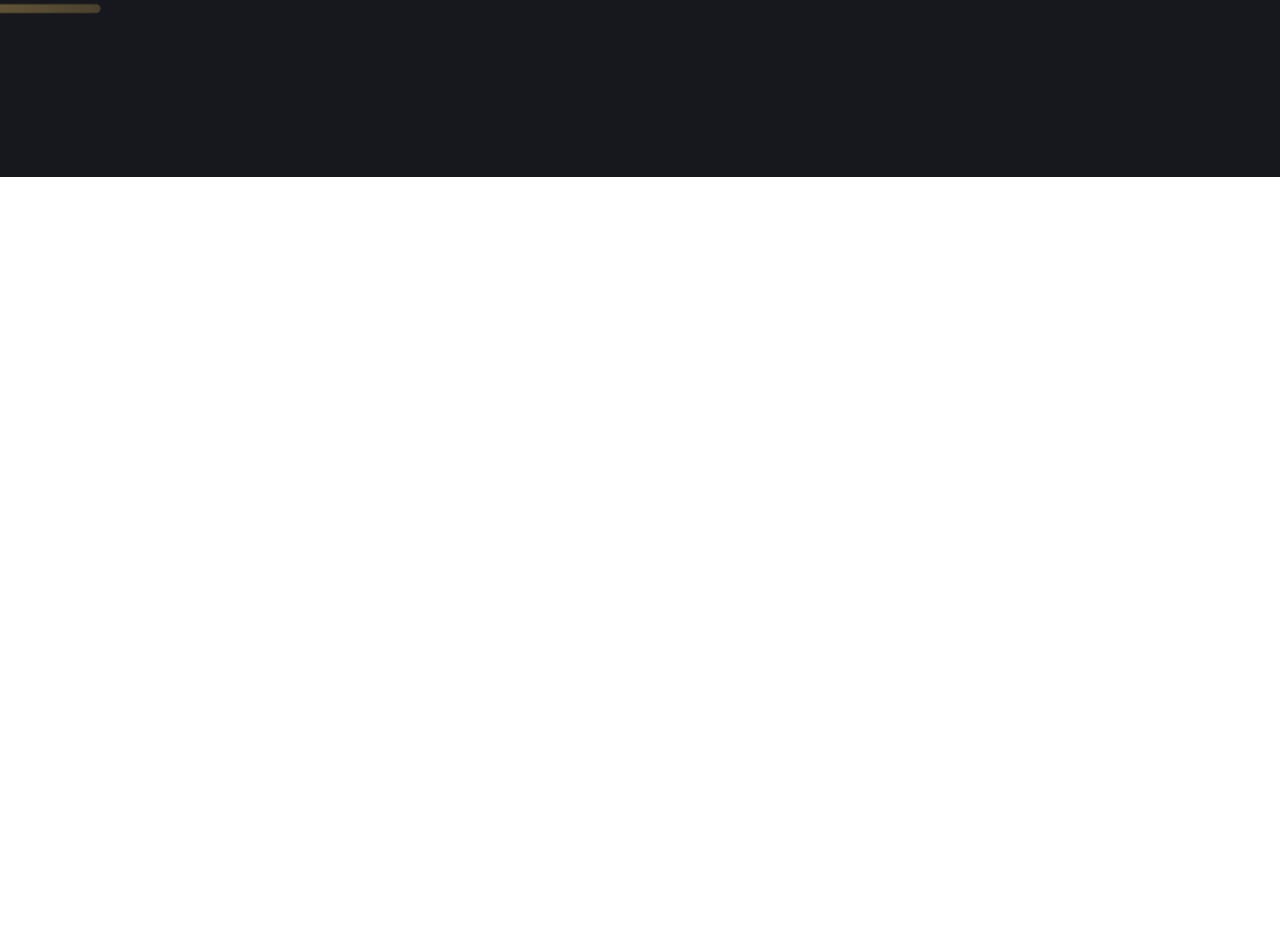
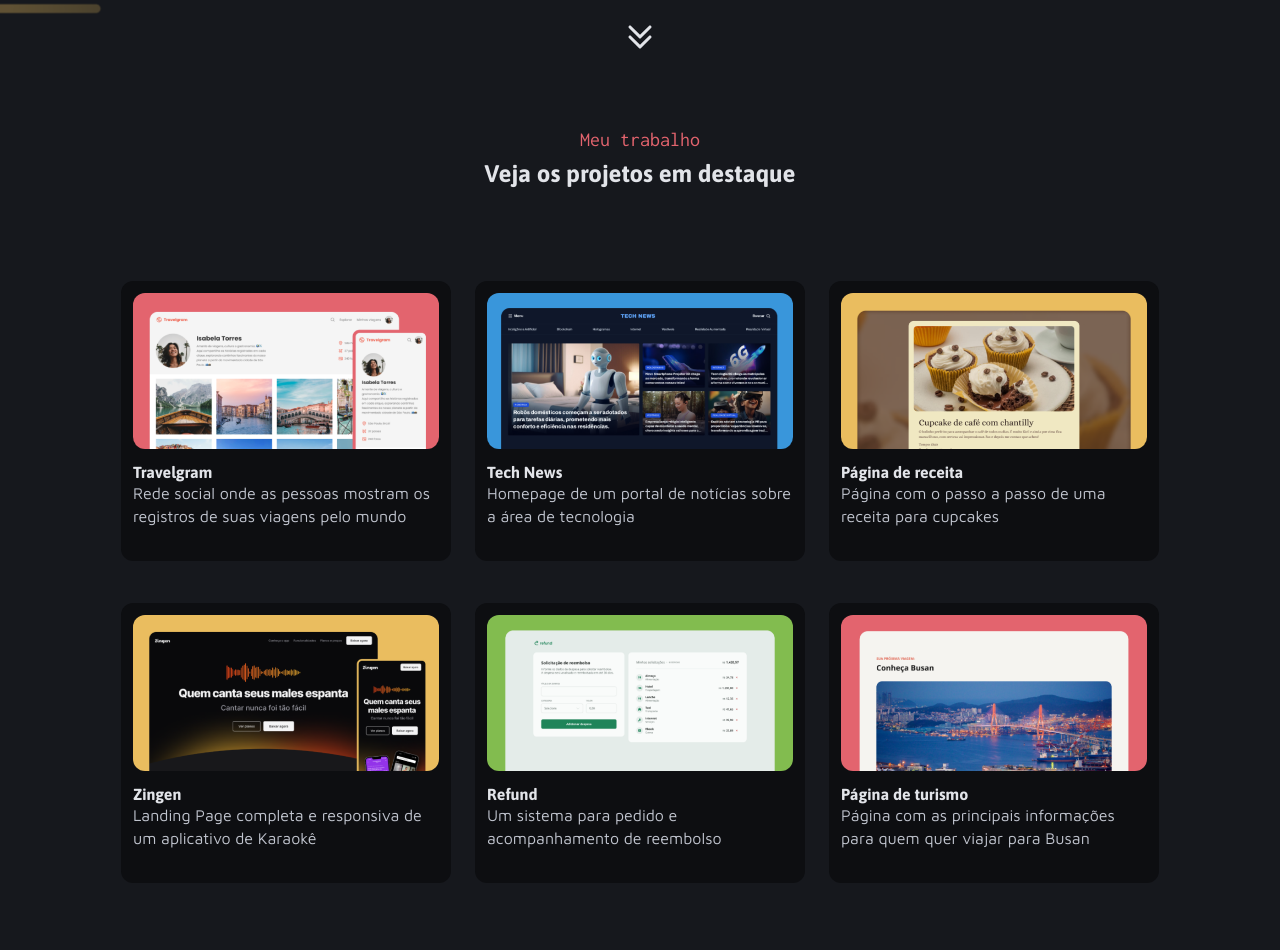
Before and after one commit to dyingsoldier/desafio-portfolio-dev, a plain HTML site: page index.html in a window 1280 px wide. Shown: the part 573-1523 px from the top of the page. Before the commit the page ends 800 px from the top, so only its background shows below. Drawn offline with Linux system fonts and the light colour scheme.

Commit message:
sto derretido, por hoje ta bom

```diff
--- a/index.html
+++ b/index.html
@@ -36,11 +36,12 @@
             </div>
         </div>
 
-    </header>
+        </header>
 
-            <div id="tags">
+        <div id="tags">
+
         <div class="gray">
-            <img class="img" src="assets/icons/GitHub.svg" alt="github">
+            <img src="assets/icons/GitHub.svg" alt="github">
             <span class="text-md-maven"> Github</span>
         </div>
 
@@ -68,9 +69,84 @@
             <img src="assets/icons/Node.js.svg" alt="Node">
             <span class="text-md-maven">Node.js</span>
         </div>
-            </div>
 
+        </div>
+                <div class="seta">
+                    <a href="">
+                    <img src="assets/icons/CaretDoubleDown.svg" alt="seta">
+                    </a>
+                </div>
     </div>
+
+        <div id="projetos">
+            <header class="cabeca">
+                <h1 class="red subtitle"> Meu trabalho </h1>
+                <h2 class="text-md-asap">Veja os projetos em destaque</h2>
+            </header>
+
+        <div class="grid grid-template-column gap24">
+                <div class="fundo">
+                <a class="textosem" href="">
+                    <img class="img2 " src="assets/imagens/Thumbnail_Project-01.png" alt="">
+                    <p class="marginzin">
+                        <h2 class="text-sm-asap">Travelgram</h2>
+                        <span class="text-md-maven">Rede social onde as pessoas mostram os registros de suas viagens pelo mundo</span>
+                    </p>
+                </a>
+                </div>
+
+                <div class="fundo">
+                <a class="textosem" href="">
+                    <img class="img2" src="assets/imagens/Thumbnail_Project-02.png" alt="">
+                    <p class="marginzin">
+                        <h2 class="text-sm-asap">Tech News</h2>
+                        <span class="text-md-maven">Homepage de um portal de notícias sobre a área de tecnologia</span>
+                    </p>
+                </a>
+                </div>
+
+                <div class="fundo">
+                <a class="textosem" href="">
+                    <img class="img2" src="assets/imagens/Thumbnail_Project-03.png" alt="">
+                    <p class="marginzin">
+                        <h2 class="text-sm-asap">Página de receita</h2>
+                        <span class="text-md-maven">Página com o passo a passo de uma receita para cupcakes</span>
+                    </p>
+                </a>
+                </div>
+
+                <div class="fundo">
+                <a class="textosem" href="">
+                    <img class="img2" src="assets/imagens/Thumbnail_Project-04.png" alt="">
+                    <p class="marginzin">
+                        <h2 class="text-sm-asap">Zingen</h2>
+                        <span class="text-md-maven">Landing Page completa e responsiva de um aplicativo de Karaokê</span>
+                    </p>
+                </a>
+                </div>
+
+                <div class="fundo">
+                <a class="textosem" href="">
+                    <img class="img2" src="assets/imagens/Thumbnail_Project-05.png" alt="">
+                    <p class="marginzin">
+                        <h2 class="text-sm-asap">Refund</h2>
+                        <span class="text-md-maven">Um sistema para pedido e acompanhamento de reembolso </span>
+                    </p>
+                </a>
+                </div>
+
+                <div class="fundo">
+                <a class="textosem" href="">
+                    <img class="img2" src="assets/imagens/Thumbnail_Project-06.png" alt="">
+                    <p class="marginzin">
+                        <h2 class="text-sm-asap">Página de turismo</h2>
+                        <span class="text-md-maven">Página com as principais informações para quem quer viajar para Busan</span>
+                    </p>
+                </a>
+                </div>
+        </div>
+
+        </div>
 
 </div>
 </body>
--- a/style/header.css
+++ b/style/header.css
@@ -5,7 +5,7 @@
     background-size: cover;
 }
 #intro{
-    align-content: center;
+    align-content: start;
 }
 #tags{
     display: flex;
@@ -16,6 +16,7 @@
 }
 
 .muie{
+    margin-top: 120px;
     display: flex;
     justify-content: center;
     align-items: end;
@@ -34,6 +35,11 @@
     }
 }
 
-#header{
-
+#projetos{
+background-color: var(--gray-200);
+/* width: 1366px; */
+height: 917px;
+padding: 72px 120px;
+display: grid;
+justify-content: center;
 }
--- a/style/utility.css
+++ b/style/utility.css
@@ -11,6 +11,15 @@ margin-bottom: 8px;
 font: var(--text-lg-asap);
 color: var(--gray-600);
 margin-bottom: 20px;
+}
+.text-sm-asap{
+font: var(--text-sm-asap);
+color: var(--gray-600);
+
+}
+.text-md-asap{
+font: var(--text-md-asap);
+color: var(--gray-600);
 }
 
 .text-md-maven{
@@ -44,5 +53,60 @@ font: var(--text-sm-maven);
     position: relative;
     top: 10px;
     right: 40px;
+}
 
+.seta{
+    display: flex;
+    justify-content: center;
+    align-items: center;
+    margin-top: 92px;
+    /* margin-bottom: 50px; */
 }
+
+.cabeca{
+    display: flex;
+    flex-direction: column;
+    align-items: center;
+    margin-bottom: 56px;
+}
+
+.grid{
+    display: grid;
+}
+
+.grid-template-column{
+    grid-template-columns: repeat(3,1fr);
+}
+
+.grid-template-rows{
+ grid-template-rows: repeat(3,1fr);
+}
+
+.gap24{
+gap: 24px;
+}
+
+.img2{
+    width: 306px;
+    height: 156px;
+    border-radius: 12px;
+}
+
+.fundo{
+    display: flex;
+    align-items: start;
+    justify-content: center;
+    border-radius: 12px;
+    background-color: var(--gray-100);
+    width: 330px;
+    height: 280px;
+    padding: 12px;
+}
+
+.textosem{
+text-decoration: none;
+}
+
+.marginzin{
+margin-top: 10px;
+}
```
